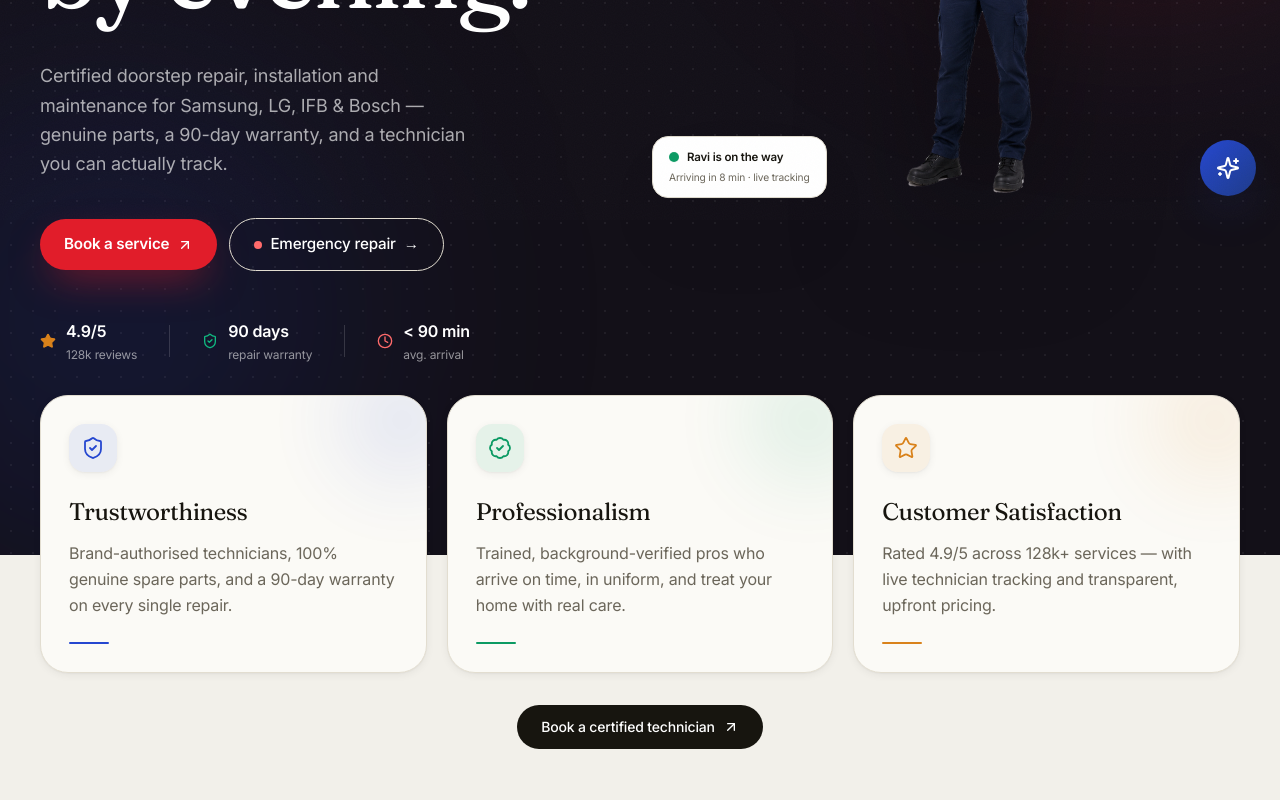
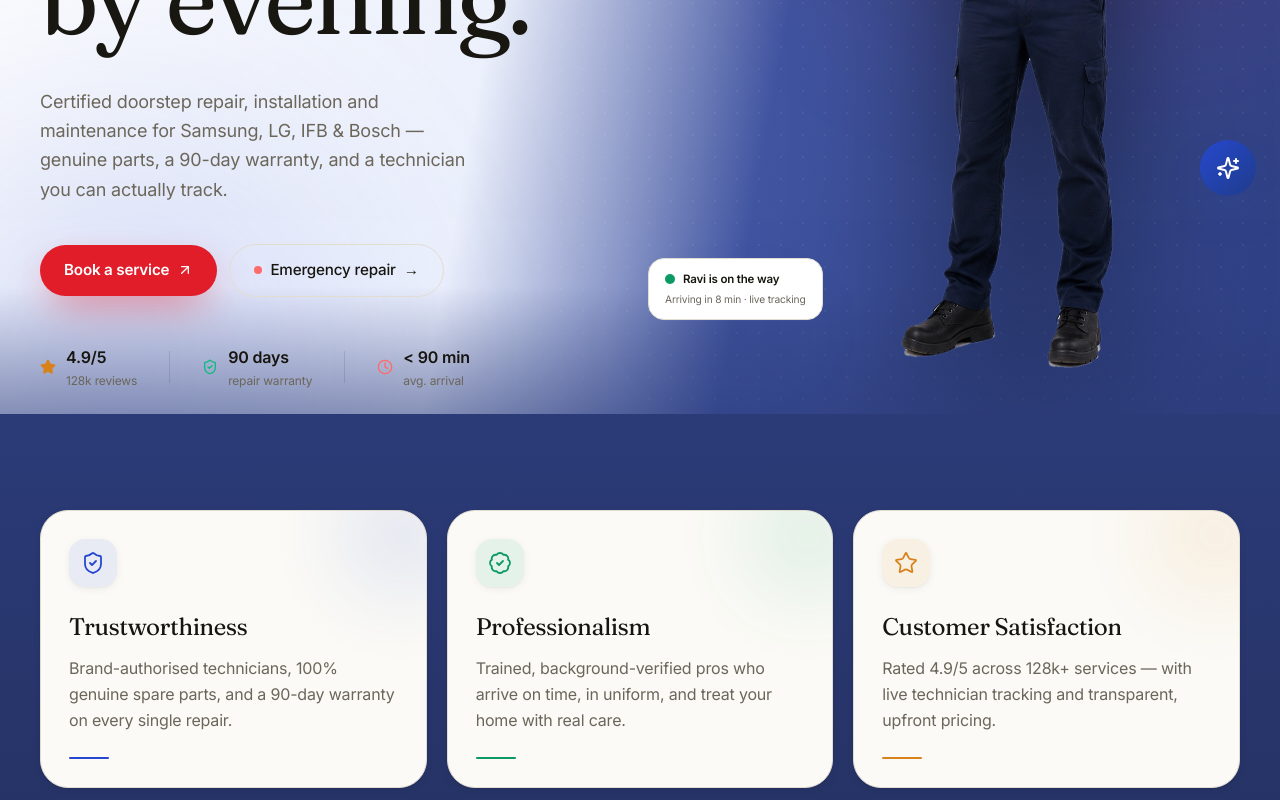
Before and after one commit to Tanveersultana125/24X7services, a Next.js app: page / in a window 1280 px wide. Shown: the part 580-1380 px from the top of the page. Built offline with nearby package versions, Linux system fonts and the light colour scheme.

Commit message:
Hero + TrustStrip: seamless deep-blue transition, cleaner card overlap
Co-Authored-By: Claude Opus 4.8 (1M context) <noreply@anthropic.com>

```diff
--- a/src/components/site/Hero.tsx
+++ b/src/components/site/Hero.tsx
@@ -14,7 +14,11 @@ export function Hero() {
   const yType = useTransform(scrollYProgress, [0, 1], [0, -50]);
 
   return (
-    <section ref={ref} className="relative overflow-hidden bg-[#131018] pt-28 text-white sm:pt-32">
+    <section
+      ref={ref}
+      className="relative overflow-hidden pt-28 sm:pt-32"
+      style={{ background: "linear-gradient(100deg, #ffffff 0%, #eef2fd 40%, #3f53a0 60%, #2e3f82 100%)" }}
+    >
       {/* dotted texture */}
       <div
         aria-hidden
@@ -24,6 +28,12 @@ export function Hero() {
       {/* ambient glows */}
       <div aria-hidden className="pointer-events-none absolute -right-40 -top-20 size-[38rem] rounded-full blur-[130px]" style={{ background: `${RED}33` }} />
       <div aria-hidden className="pointer-events-none absolute -left-32 bottom-0 size-[30rem] rounded-full bg-royal-bright/15 blur-[130px]" />
+      {/* unify the hero's bottom into a flat deep blue so the trust strip flows on seamlessly */}
+      <div
+        aria-hidden
+        className="pointer-events-none absolute inset-x-0 bottom-0 h-80"
+        style={{ background: "linear-gradient(180deg, transparent 0%, #2b3b78 78%, #2b3b78 100%)" }}
+      />
 
       <div className="relative mx-auto max-w-[92rem] px-6 pb-40 sm:px-10 sm:pb-48">
         {/* eyebrow */}
@@ -54,7 +64,7 @@ export function Hero() {
               initial={{ opacity: 0, y: 16 }}
               animate={{ opacity: 1, y: 0 }}
               transition={{ duration: 0.8, delay: 0.5, ease }}
-              className="mt-8 max-w-md text-pretty text-lg leading-relaxed text-white/65"
+              className="mt-8 max-w-md text-pretty text-lg leading-relaxed text-muted"
             >
               Certified doorstep repair, installation and maintenance for Samsung, LG,
               IFB &amp; Bosch — genuine parts, a 90-day warranty, and a technician you can
@@ -77,7 +87,7 @@ export function Hero() {
               </Link>
               <Link
                 href="/book?emergency=1"
-                className="group inline-flex items-center gap-2 rounded-full border border-white/25 px-6 py-3.5 text-[0.95rem] font-medium text-white transition-colors hover:bg-white/10"
+                className="group inline-flex items-center gap-2 rounded-full border border-black/15 px-6 py-3.5 text-[0.95rem] font-medium text-ink transition-colors hover:bg-black/5"
               >
                 <span className="relative grid size-2 place-items-center">
                   <span className="absolute size-2 animate-ping rounded-full" style={{ background: "#ff6b6b" }} />
@@ -96,9 +106,9 @@ export function Hero() {
               className="mt-12 flex flex-wrap items-center gap-x-8 gap-y-4"
             >
               <Proof icon={<Star className="size-4 fill-amber text-amber" />} big="4.9/5" small="128k reviews" />
-              <span className="hidden h-8 w-px bg-white/15 sm:block" />
+              <span className="hidden h-8 w-px bg-black/10 sm:block" />
               <Proof icon={<ShieldCheck className="size-4 text-emerald-bright" />} big="90 days" small="repair warranty" />
-              <span className="hidden h-8 w-px bg-white/15 sm:block" />
+              <span className="hidden h-8 w-px bg-black/10 sm:block" />
               <Proof icon={<Clock className="size-4" style={{ color: "#ff6b6b" }} />} big="< 90 min" small="avg. arrival" />
             </motion.div>
           </motion.div>
@@ -108,35 +118,37 @@ export function Hero() {
             initial={{ opacity: 0, x: 40 }}
             animate={{ opacity: 1, x: 0 }}
             transition={{ duration: 1, delay: 0.3, ease }}
-            className="relative lg:col-span-6"
+            className="relative flex justify-center self-stretch items-end lg:col-span-6 lg:justify-end"
           >
+            <div className="relative w-full max-w-[34rem]">
               {/* blue glow backdrop */}
               <div aria-hidden className="pointer-events-none absolute inset-0 -z-10">
-              <div className="absolute left-1/2 top-1/2 size-[26rem] -translate-x-1/2 -translate-y-1/2 rounded-full bg-royal-bright/25 blur-[100px]" />
+                <div className="absolute left-1/2 top-1/2 size-[32rem] -translate-x-1/2 -translate-y-1/2 rounded-full bg-[#6f8bff]/35 blur-[120px]" />
+                <div className="absolute bottom-10 left-1/2 size-72 -translate-x-1/2 rounded-full bg-white/10 blur-[90px]" />
               </div>
 
               {/* eslint-disable-next-line @next/next/no-img-element */}
               <img
                 src="/work/technician.png"
                 alt="24X7 certified service technician"
-              className="mx-auto w-full max-w-[20rem] drop-shadow-[0_30px_60px_rgba(0,0,0,0.55)]"
+                className="w-full drop-shadow-[0_36px_70px_rgba(0,0,0,0.6)]"
               />
 
-            {/* floating brand-authorised chip */}
+              {/* floating brand-authorised chip — near the pointing hand */}
               <motion.div
                 animate={{ y: [0, -8, 0] }}
                 transition={{ duration: 6, repeat: Infinity, ease: "easeInOut" }}
-              className="absolute left-0 top-8 flex items-center gap-2 rounded-full bg-white/95 px-3 py-1.5 shadow-premium-lg backdrop-blur"
+                className="absolute -left-4 top-20 flex items-center gap-2 rounded-full bg-white/95 px-3.5 py-2 shadow-premium-lg backdrop-blur sm:-left-10"
               >
                 <ShieldCheck className="size-4 text-emerald" />
                 <span className="text-xs font-semibold text-ink">Brand-authorised pro</span>
               </motion.div>
 
-            {/* floating live card */}
+              {/* floating live card — lower left */}
               <motion.div
                 animate={{ y: [0, 10, 0] }}
                 transition={{ duration: 7, repeat: Infinity, ease: "easeInOut", delay: 1 }}
-              className="absolute bottom-6 left-0 rounded-2xl border border-white/70 bg-white px-4 py-3 shadow-premium-xl"
+                className="absolute -left-6 bottom-24 rounded-2xl border border-white/70 bg-white px-4 py-3 shadow-premium-xl sm:-left-12"
               >
                 <div className="flex items-center gap-2">
                   <span className="relative flex size-2.5">
@@ -147,6 +159,7 @@ export function Hero() {
                 </div>
                 <p className="mt-1 text-[0.64rem] text-muted">Arriving in 8 min · live tracking</p>
               </motion.div>
+            </div>
           </motion.div>
         </div>
       </div>
@@ -174,8 +187,8 @@ function Proof({ icon, big, small }: { icon: React.ReactNode; big: string; small
     <div className="flex items-center gap-2.5">
       {icon}
       <div className="leading-none">
-        <p className="text-base font-semibold text-white">{big}</p>
-        <p className="mt-1 text-xs text-white/55">{small}</p>
+        <p className="text-base font-semibold text-ink">{big}</p>
+        <p className="mt-1 text-xs text-muted">{small}</p>
       </div>
     </div>
   );
--- a/src/components/site/TrustStrip.tsx
+++ b/src/components/site/TrustStrip.tsx
@@ -29,7 +29,10 @@ const PILLARS = [
 
 export function TrustStrip() {
   return (
-    <section className="relative z-20 -mt-32 pb-16 sm:-mt-40 sm:pb-20">
+    <section
+      className="relative z-20 -mt-40 pb-16 pt-20 sm:-mt-48 sm:pb-24 sm:pt-24"
+      style={{ background: "linear-gradient(180deg, #2b3b78 0%, #24305f 100%)" }}
+    >
       <div className="mx-auto max-w-[92rem] px-6 sm:px-10">
         <div className="grid gap-5 md:grid-cols-3">
           {PILLARS.map((p, i) => (
```
Lines whose indentation alone changed are shown as unchanged.
